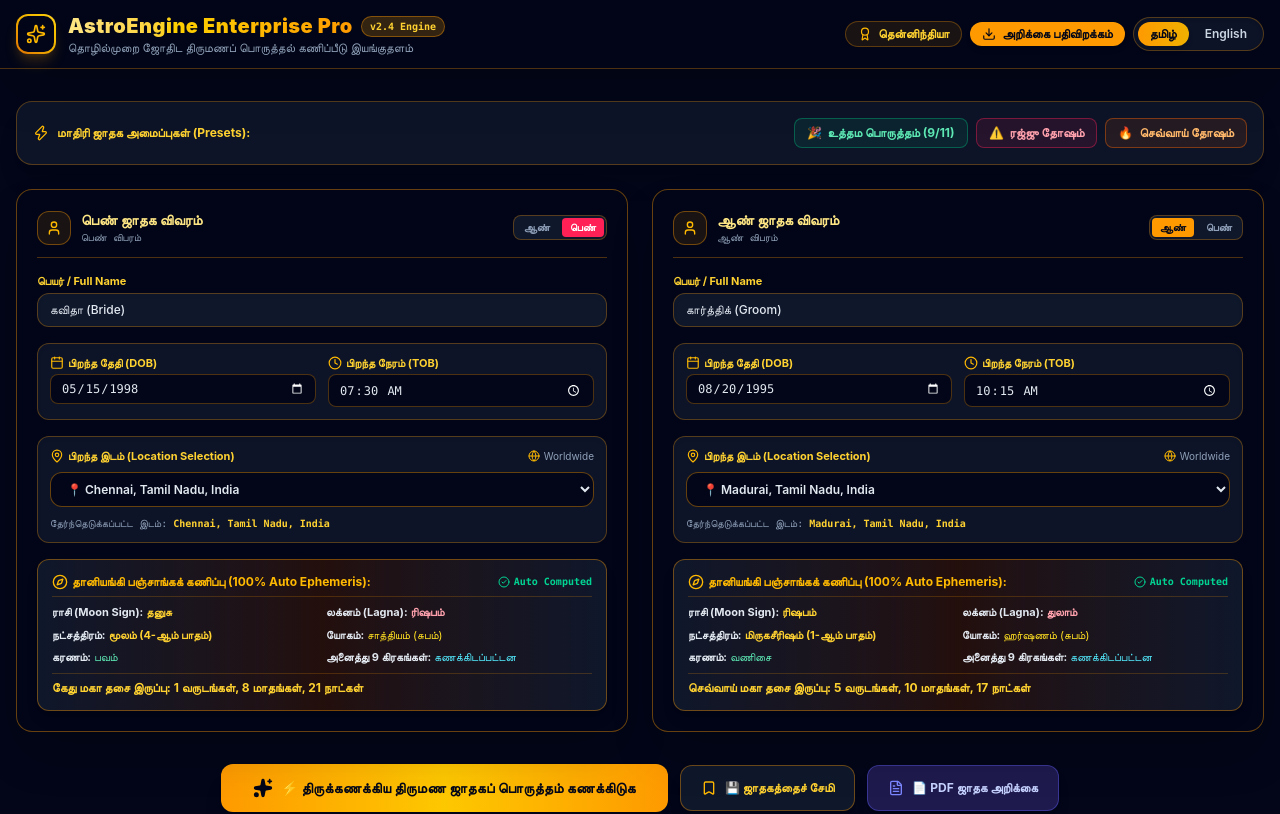
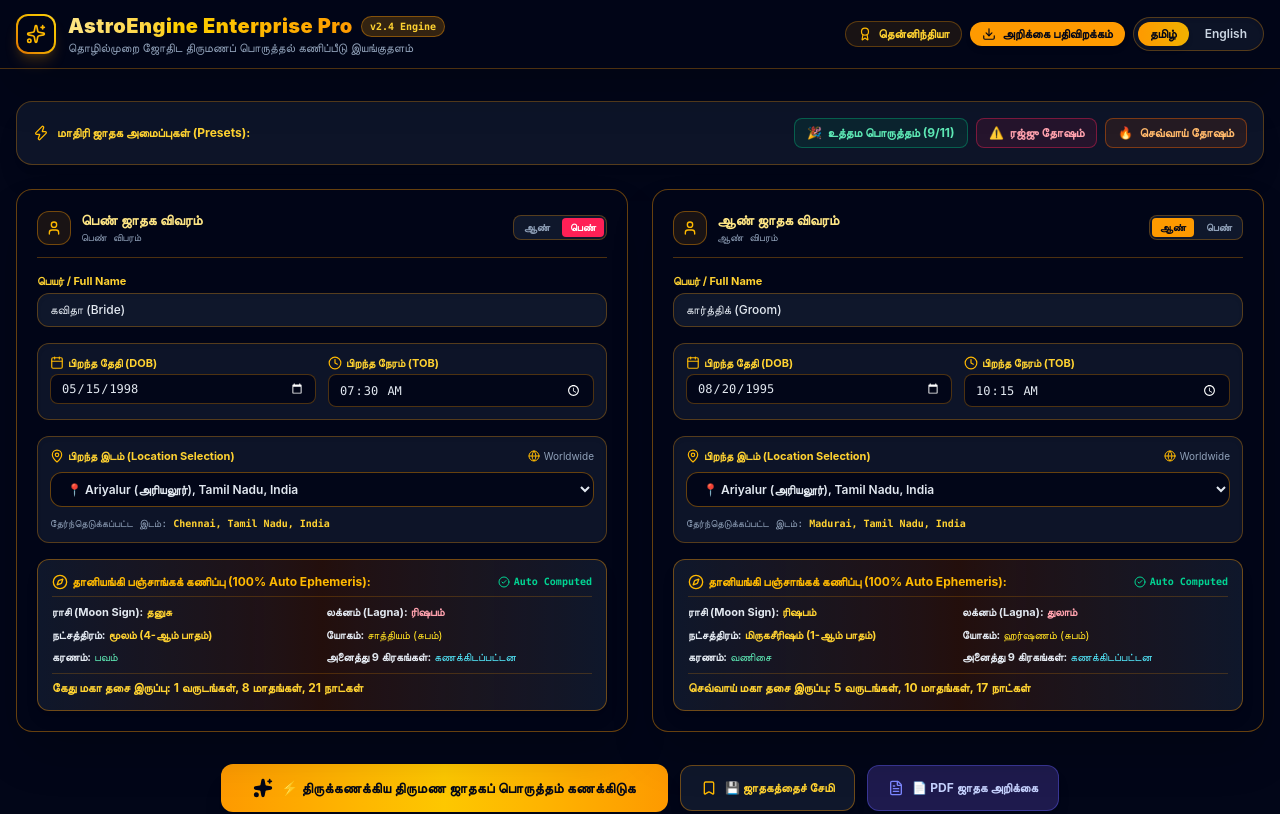
Before and after one commit to haridassece-web/marriage-matching, a React (Vite) app: page / in a window 1280 px wide. Shown: the top 814 px of the page. Built offline with nearby package versions, Linux system fonts and the light colour scheme; a web font is replaced by a local one.

Commit message:
feat: add all 38 districts of Tamil Nadu to location selection and ephemeris calculator

```diff
--- a/src/data/locations.js
+++ b/src/data/locations.js
@@ -1,19 +1,48 @@
 // Pre-populated Major Cities, States, and Countries for Vedic Marriage Matching Location Selection
 
 export const POPULAR_LOCATIONS = [
-  { city: 'Chennai', state: 'Tamil Nadu', country: 'India' },
-  { city: 'Madurai', state: 'Tamil Nadu', country: 'India' },
-  { city: 'Coimbatore', state: 'Tamil Nadu', country: 'India' },
-  { city: 'Tiruchirappalli (Trichy)', state: 'Tamil Nadu', country: 'India' },
-  { city: 'Salem', state: 'Tamil Nadu', country: 'India' },
-  { city: 'Tirunelveli', state: 'Tamil Nadu', country: 'India' },
-  { city: 'Erode', state: 'Tamil Nadu', country: 'India' },
-  { city: 'Vellore', state: 'Tamil Nadu', country: 'India' },
-  { city: 'Thanjavur', state: 'Tamil Nadu', country: 'India' },
-  { city: 'Kanchipuram', state: 'Tamil Nadu', country: 'India' },
-  { city: 'Tuticorin (Thoothukudi)', state: 'Tamil Nadu', country: 'India' },
-  { city: 'Dindigul', state: 'Tamil Nadu', country: 'India' },
-  { city: 'Nagercoil', state: 'Tamil Nadu', country: 'India' },
+  // All 38 Districts of Tamil Nadu
+  { city: 'Ariyalur (அரியலூர்)', state: 'Tamil Nadu', country: 'India' },
+  { city: 'Chengalpattu (செங்கல்பட்டு)', state: 'Tamil Nadu', country: 'India' },
+  { city: 'Chennai (சென்னை)', state: 'Tamil Nadu', country: 'India' },
+  { city: 'Coimbatore (கோயம்புத்தூர்)', state: 'Tamil Nadu', country: 'India' },
+  { city: 'Cuddalore (கடலூர்)', state: 'Tamil Nadu', country: 'India' },
+  { city: 'Dharmapuri (தருமபுரி)', state: 'Tamil Nadu', country: 'India' },
+  { city: 'Dindigul (திண்டுக்கல்)', state: 'Tamil Nadu', country: 'India' },
+  { city: 'Erode (ஈரோடு)', state: 'Tamil Nadu', country: 'India' },
+  { city: 'Kallakurichi (கள்ளக்குறிச்சி)', state: 'Tamil Nadu', country: 'India' },
+  { city: 'Kanchipuram (காஞ்சிபுரம்)', state: 'Tamil Nadu', country: 'India' },
+  { city: 'Kanyakumari / Nagercoil (கன்னியாகுமரி)', state: 'Tamil Nadu', country: 'India' },
+  { city: 'Karur (கரூர்)', state: 'Tamil Nadu', country: 'India' },
+  { city: 'Krishnagiri (கிருஷ்ணகிரி)', state: 'Tamil Nadu', country: 'India' },
+  { city: 'Madurai (மதுரை)', state: 'Tamil Nadu', country: 'India' },
+  { city: 'Mayiladuthurai (மயிலாடுதுறை)', state: 'Tamil Nadu', country: 'India' },
+  { city: 'Nagapattinam (நாகப்பட்டினம்)', state: 'Tamil Nadu', country: 'India' },
+  { city: 'Namakkal (நாமக்கல்)', state: 'Tamil Nadu', country: 'India' },
+  { city: 'Nilgiris / Ooty (நீலகிரி)', state: 'Tamil Nadu', country: 'India' },
+  { city: 'Perambalur (பெரம்பலூர்)', state: 'Tamil Nadu', country: 'India' },
+  { city: 'Pudukkottai (புதுக்கோட்டை)', state: 'Tamil Nadu', country: 'India' },
+  { city: 'Ramanathapuram (இராமநாதபுரம்)', state: 'Tamil Nadu', country: 'India' },
+  { city: 'Ranipet (ராணிப்பேட்டை)', state: 'Tamil Nadu', country: 'India' },
+  { city: 'Salem (சேலம்)', state: 'Tamil Nadu', country: 'India' },
+  { city: 'Sivaganga (சிவகங்கை)', state: 'Tamil Nadu', country: 'India' },
+  { city: 'Tenkasi (தென்காசி)', state: 'Tamil Nadu', country: 'India' },
+  { city: 'Thanjavur (தஞ்சாவூர்)', state: 'Tamil Nadu', country: 'India' },
+  { city: 'Theni (தேனி)', state: 'Tamil Nadu', country: 'India' },
+  { city: 'Thoothukudi (தூத்துக்குடி)', state: 'Tamil Nadu', country: 'India' },
+  { city: 'Tiruchirappalli / Trichy (திருச்சிராப்பள்ளி)', state: 'Tamil Nadu', country: 'India' },
+  { city: 'Tirunelveli (திருநெல்வேலி)', state: 'Tamil Nadu', country: 'India' },
+  { city: 'Tirupathur (திருப்பத்தூர்)', state: 'Tamil Nadu', country: 'India' },
+  { city: 'Tiruppur (திருப்பூர்)', state: 'Tamil Nadu', country: 'India' },
+  { city: 'Tiruvallur (திருவள்ளூர்)', state: 'Tamil Nadu', country: 'India' },
+  { city: 'Tiruvannamalai (திருவண்ணாமலை)', state: 'Tamil Nadu', country: 'India' },
+  { city: 'Tiruvarur (திருவாரூர்)', state: 'Tamil Nadu', country: 'India' },
+  { city: 'Vellore (வேலூர்)', state: 'Tamil Nadu', country: 'India' },
+  { city: 'Viluppuram (விழுப்புரம்)', state: 'Tamil Nadu', country: 'India' },
+  { city: 'Virudhunagar (விருதுநகர்)', state: 'Tamil Nadu', country: 'India' },
+
+  // Puducherry & Other Major Cities
+  { city: 'Puducherry (புதுச்சேரி)', state: 'Puducherry', country: 'India' },
   { city: 'Bengaluru', state: 'Karnataka', country: 'India' },
   { city: 'Hyderabad', state: 'Telangana', country: 'India' },
   { city: 'Mumbai', state: 'Maharashtra', country: 'India' },
--- a/src/engine/jathagam/panchangamCalculator.js
+++ b/src/engine/jathagam/panchangamCalculator.js
@@ -6,23 +6,53 @@ import { RASIS } from '../../data/rasis.js';
 
 // Pre-configured major cities with latitude & longitude coordinates
 export const CITIES = {
+  // All 38 Districts of Tamil Nadu
+  "ariyalur": { name: "அரியலூர் (Ariyalur)", lat: 11.1401, lon: 79.0786 },
+  "chengalpattu": { name: "செங்கல்பட்டு (Chengalpattu)", lat: 12.6841, lon: 79.9836 },
   "chennai": { name: "சென்னை (Chennai)", lat: 13.0827, lon: 80.2707 },
-  "tiruvannamalai": { name: "திருவண்ணாமலை (Tiruvannamalai)", lat: 12.2253, lon: 79.0747 },
-  "madurai": { name: "மதுரை (Madurai)", lat: 9.9252, lon: 78.1198 },
   "coimbatore": { name: "கோயம்புத்தூர் (Coimbatore)", lat: 11.0168, lon: 76.9558 },
-  "trichy": { name: "திருச்சி (Tiruchirappalli)", lat: 10.7905, lon: 78.7047 },
-  "salem": { name: "சேலம் (Salem)", lat: 11.6643, lon: 78.1460 },
-  "tirunelveli": { name: "திருநெல்வேலி (Tirunelveli)", lat: 8.7139, lon: 77.7567 },
+  "cuddalore": { name: "கடலூர் (Cuddalore)", lat: 11.7480, lon: 79.7714 },
+  "dharmapuri": { name: "தருமபுரி (Dharmapuri)", lat: 12.1211, lon: 78.1582 },
+  "dindigul": { name: "திண்டுக்கல் (Dindigul)", lat: 10.3673, lon: 77.9803 },
   "erode": { name: "ஈரோடு (Erode)", lat: 11.3410, lon: 77.7172 },
-  "vellore": { name: "வேலூர் (Vellore)", lat: 12.9165, lon: 79.1325 },
-  "thanjavur": { name: "தஞ்சாவூர் (Thanjavur)", lat: 10.7870, lon: 79.1378 },
-  "dindigul": { name: "திண்டுக்கல் (Dindigul)", lat: 10.3673, lon: 77.9803 },
-  "tiruppur": { name: "திருப்பூர் (Tiruppur)", lat: 11.1085, lon: 77.3411 },
+  "kallakurichi": { name: "கள்ளக்குறிச்சி (Kallakurichi)", lat: 11.7384, lon: 78.9639 },
   "kanchipuram": { name: "காஞ்சிபுரம் (Kanchipuram)", lat: 12.8342, lon: 79.7036 },
-  "cuddalore": { name: "கடலூர் (Cuddalore)", lat: 11.7480, lon: 79.7714 },
-  "pondicherry": { name: "புதுச்சேரி (Pondicherry)", lat: 11.9416, lon: 79.8083 },
+  "kanyakumari": { name: "கன்னியாகுமரி (Kanyakumari)", lat: 8.0883, lon: 77.5385 },
   "nagercoil": { name: "நாகர்கோவில் (Nagercoil)", lat: 8.1833, lon: 77.4119 },
   "karur": { name: "கரூர் (Karur)", lat: 10.9601, lon: 78.0766 },
+  "krishnagiri": { name: "கிருஷ்ணகிரி (Krishnagiri)", lat: 12.5186, lon: 78.2137 },
+  "madurai": { name: "மதுரை (Madurai)", lat: 9.9252, lon: 78.1198 },
+  "mayiladuthurai": { name: "மயிலாடுதுறை (Mayiladuthurai)", lat: 11.1018, lon: 79.6522 },
+  "nagapattinam": { name: "நாகப்பட்டினம் (Nagapattinam)", lat: 10.7672, lon: 79.8449 },
+  "namakkal": { name: "நாமக்கல் (Namakkal)", lat: 11.2189, lon: 78.1674 },
+  "nilgiris": { name: "நீலகிரி / உதகமண்டலம் (Nilgiris / Ooty)", lat: 11.4102, lon: 76.6950 },
+  "ooty": { name: "உதகமண்டலம் (Ooty)", lat: 11.4102, lon: 76.6950 },
+  "perambalur": { name: "பெரம்பலூர் (Perambalur)", lat: 11.2342, lon: 78.8820 },
+  "pudukkottai": { name: "புதுக்கோட்டை (Pudukkottai)", lat: 10.3797, lon: 78.8208 },
+  "ramanathapuram": { name: "இராமநாதபுரம் (Ramanathapuram)", lat: 9.3639, lon: 78.8395 },
+  "ranipet": { name: "ராணிப்பேட்டை (Ranipet)", lat: 12.9299, lon: 79.3323 },
+  "salem": { name: "சேலம் (Salem)", lat: 11.6643, lon: 78.1460 },
+  "sivaganga": { name: "சிவகங்கை (Sivaganga)", lat: 9.8433, lon: 78.4809 },
+  "tenkasi": { name: "தென்காசி (Tenkasi)", lat: 8.9596, lon: 77.3149 },
+  "thanjavur": { name: "தஞ்சாவூர் (Thanjavur)", lat: 10.7870, lon: 79.1378 },
+  "theni": { name: "தேனி (Theni)", lat: 10.0104, lon: 77.4768 },
+  "thoothukudi": { name: "தூத்துக்குடி (Thoothukudi)", lat: 8.7642, lon: 78.1348 },
+  "tuticorin": { name: "தூத்துக்குடி (Tuticorin)", lat: 8.7642, lon: 78.1348 },
+  "tiruchirappalli": { name: "திருச்சிராப்பள்ளி (Tiruchirappalli)", lat: 10.7905, lon: 78.7047 },
+  "trichy": { name: "திருச்சி (Trichy)", lat: 10.7905, lon: 78.7047 },
+  "tirunelveli": { name: "திருநெல்வேலி (Tirunelveli)", lat: 8.7139, lon: 77.7567 },
+  "tirupathur": { name: "திருப்பத்தூர் (Tirupathur)", lat: 12.4947, lon: 78.5678 },
+  "tiruppur": { name: "திருப்பூர் (Tiruppur)", lat: 11.1085, lon: 77.3411 },
+  "tiruvallur": { name: "திருவள்ளூர் (Tiruvallur)", lat: 13.1432, lon: 79.9087 },
+  "tiruvannamalai": { name: "திருவண்ணாமலை (Tiruvannamalai)", lat: 12.2253, lon: 79.0747 },
+  "tiruvarur": { name: "திருவாரூர் (Tiruvarur)", lat: 10.7726, lon: 79.6365 },
+  "vellore": { name: "வேலூர் (Vellore)", lat: 12.9165, lon: 79.1325 },
+  "viluppuram": { name: "விழுப்புரம் (Viluppuram)", lat: 11.9401, lon: 79.4861 },
+  "virudhunagar": { name: "விருதுநகர் (Virudhunagar)", lat: 9.5680, lon: 77.9624 },
+
+  // Union Territories & Other States / Countries
+  "pondicherry": { name: "புதுச்சேரி (Puducherry)", lat: 11.9416, lon: 79.8083 },
+  "puducherry": { name: "புதுச்சேரி (Puducherry)", lat: 11.9416, lon: 79.8083 },
   "bengaluru": { name: "பெங்களூரு (Bengaluru)", lat: 12.9716, lon: 77.5946 },
   "hyderabad": { name: "ஹைதராபாத் (Hyderabad)", lat: 17.3850, lon: 78.4867 },
   "mumbai": { name: "மும்பை (Mumbai)", lat: 19.0760, lon: 72.8777 },
```
